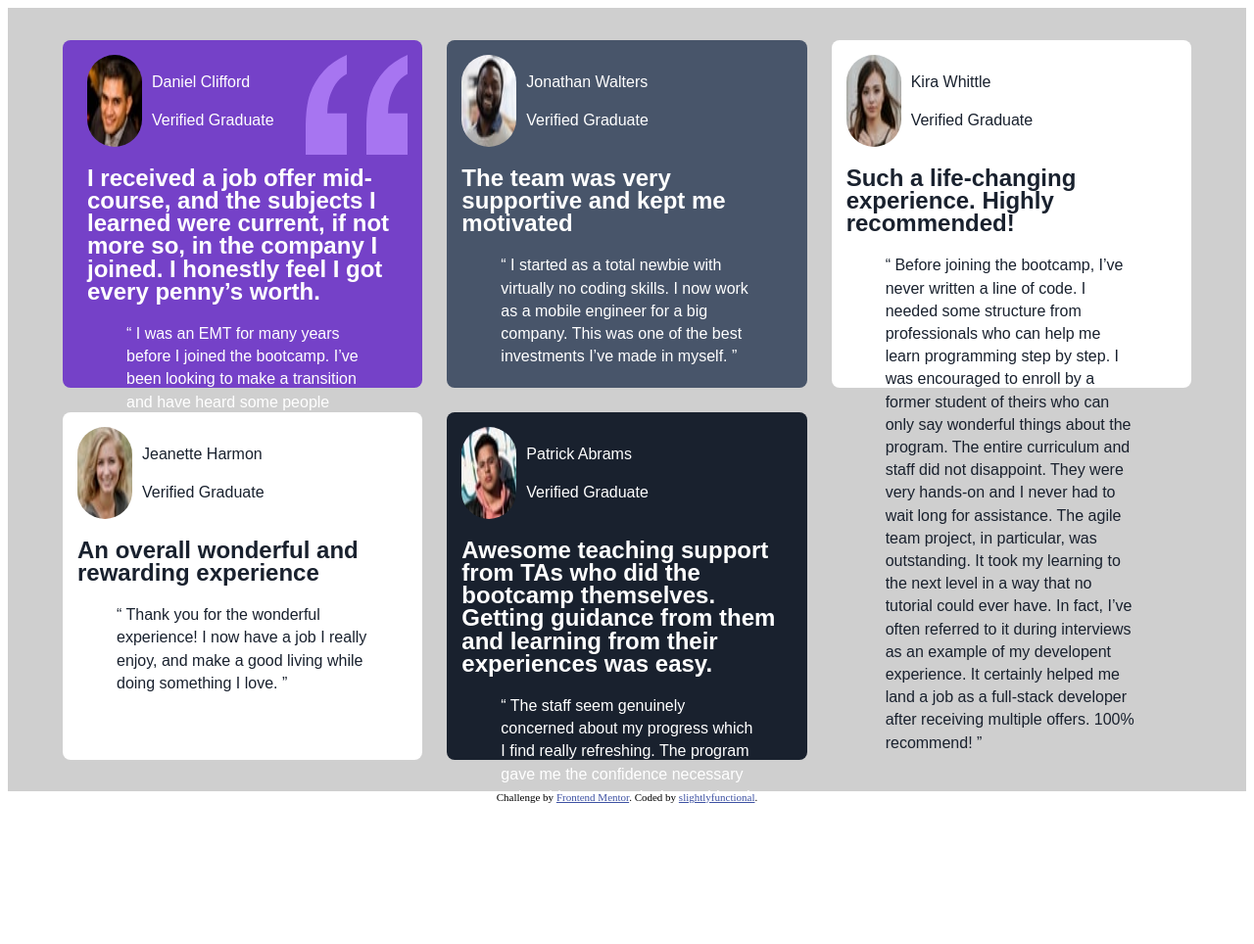
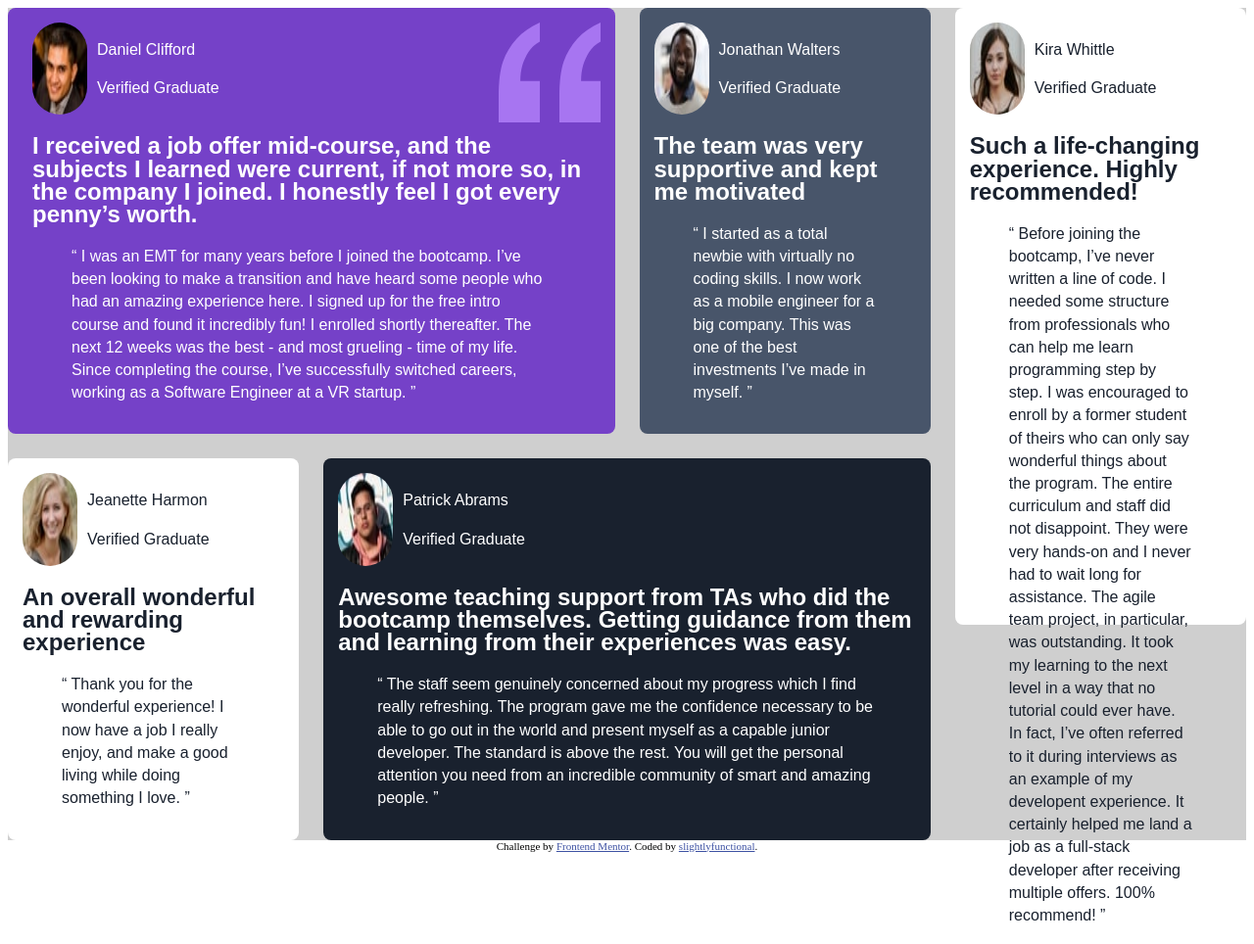
Before and after one commit to alexl8819/testimonials-grid-section, a website built with Parcel: page src/index.html in a window 1280 px wide. Shown: the whole page at 98% size. Built offline with nearby package versions, Linux system fonts and the light colour scheme.

Commit message:
implements grid

```diff
--- a/src/index.html
+++ b/src/index.html
@@ -82,7 +82,7 @@
         junior developer. The standard is above the rest. You will get the personal attention you need from
         an incredible community of smart and amazing people. ”</blockquote>
       </article>
-      <article class="testimonial__article testimonial__article--theme-white">
+      <article class="testimonial__article testimonial__article--theme-white testimonial__article--grid-item-five">
         <div class="testimonial__profile">
           <img class="testimonial__img" src="./images/image-kira.jpg" alt="kira" />
           <div>
--- a/src/styles.sass
+++ b/src/styles.sass
@@ -28,19 +28,19 @@
   font-weight: 500
 
   @media screen and (min-width: 767px)
-    max-width: 72rem
-    grid-template-columns: repeat(3, 1fr)
-    grid-auto-rows: minmax(300px, auto)
+    max-width: 84rem
+    grid-template-columns: repeat(4, 1fr)
+    grid-auto-rows: minmax(200px, auto)
 
   .testimonial__article
     padding: 15px
     border-radius: 8px
     height: auto
-    max-height: 325px
+    max-height: 600px
 
     &--grid
       &-item-one
-        grid-column: 1 / span 1
+        grid-column: 1 / span 2
         grid-row: 1
 
       &-item-two
@@ -52,8 +52,12 @@
         grid-row: 2
 
       &-item-four
-        grid-column: 2 / span 1
+        grid-column: 2 / span 2
         grid-row: 2
+
+      &-item-five
+        grid-column: 4 / span 1
+        grid-row: span 2
 
     &--theme
       &-violet
```
